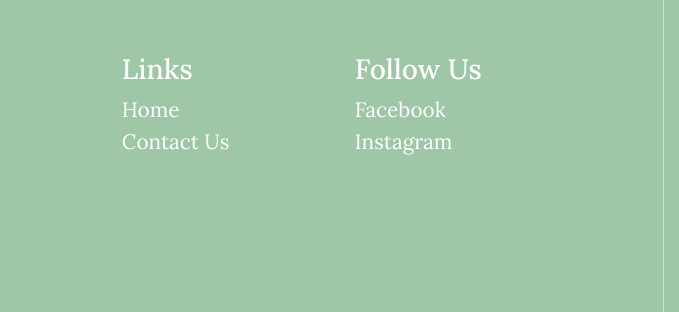
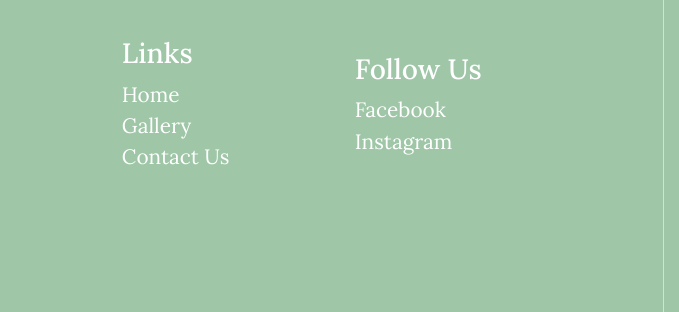
Before and after one commit to DragonfliesWebsite/DragonfliesWebsite.github.io, a website: page celebrate-mothers-day-with-dragonflies.html in a window 1280 px wide. Shown: the part 1952-2264 px from the top of the page, 601-1280 px from the left. Drawn offline with nearby package versions, Linux system fonts and the light colour scheme; a script that the page names is missing.

Commit message:
gallery link in footer

```diff
--- a/celebrate-mothers-day-with-dragonflies.html
+++ b/celebrate-mothers-day-with-dragonflies.html
@@ -117,7 +117,7 @@
                     <div class="footer__col">
                         <h3>Links</h3>
                         <a href="/">Home</a>
-                        <!-- <a href="/gallery">Gallery</a> -->
+                        <a href="/gallery">Gallery</a>
                         <!-- <a href="/about-us">About Us</a> -->
                         <a href="/contact-us">Contact Us</a>
                     </div>
```
Also changed, not shown: contact-us.html (+1 -1 lines), index.html (+1 -1 lines), valentines-day-in-glossop.html (+1 -1 lines).
